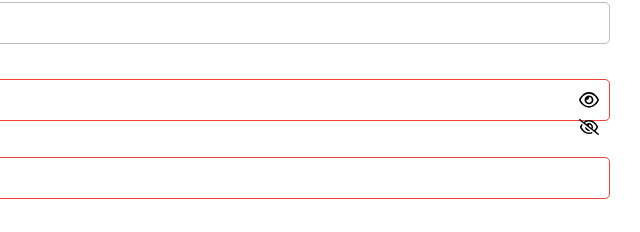
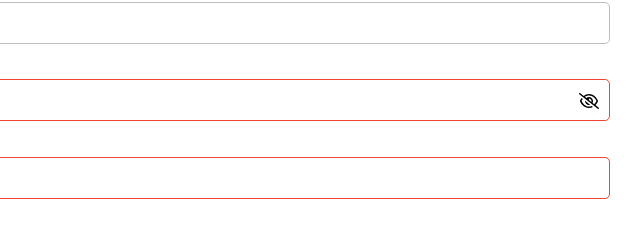
Before and after one commit to svalocin/good-pass, a plain HTML site: page index.html in a window 1280 px wide. Shown: the part 854-1086 px from the top of the page, 640-1280 px from the left. Drawn offline with Linux system fonts and the light colour scheme.

Commit message:
feat: 增加密码展示

```diff
--- a/index.html
+++ b/index.html
@@ -68,7 +68,7 @@
         <label>主体密码</label>
         <input id="pass" type="password" class="invalid" placeholder="简单易记即可">
         <i class="toggle-password fa fa-fw fa-eye-slash">
-          <svg id="pass-show" xmlns="http://www.w3.org/2000/svg" viewBox="0 0 576 512"><!--!Font Awesome Free 6.5.2 by @fontawesome - https://fontawesome.com License - https://fontawesome.com/license/free Copyright 2024 Fonticons, Inc.--><path d="M288 80c-65.2 0-118.8 29.6-159.9 67.7C89.6 183.5 63 226 49.4 256c13.6 30 40.2 72.5 78.6 108.3C169.2 402.4 222.8 432 288 432s118.8-29.6 159.9-67.7C486.4 328.5 513 286 526.6 256c-13.6-30-40.2-72.5-78.6-108.3C406.8 109.6 353.2 80 288 80zM95.4 112.6C142.5 68.8 207.2 32 288 32s145.5 36.8 192.6 80.6c46.8 43.5 78.1 95.4 93 131.1c3.3 7.9 3.3 16.7 0 24.6c-14.9 35.7-46.2 87.7-93 131.1C433.5 443.2 368.8 480 288 480s-145.5-36.8-192.6-80.6C48.6 356 17.3 304 2.5 268.3c-3.3-7.9-3.3-16.7 0-24.6C17.3 208 48.6 156 95.4 112.6zM288 336c44.2 0 80-35.8 80-80s-35.8-80-80-80c-.7 0-1.3 0-2 0c1.3 5.1 2 10.5 2 16c0 35.3-28.7 64-64 64c-5.5 0-10.9-.7-16-2c0 .7 0 1.3 0 2c0 44.2 35.8 80 80 80zm0-208a128 128 0 1 1 0 256 128 128 0 1 1 0-256z"/></svg>
+          <svg id="pass-show" style="display: none;" xmlns="http://www.w3.org/2000/svg" viewBox="0 0 576 512"><!--!Font Awesome Free 6.5.2 by @fontawesome - https://fontawesome.com License - https://fontawesome.com/license/free Copyright 2024 Fonticons, Inc.--><path d="M288 80c-65.2 0-118.8 29.6-159.9 67.7C89.6 183.5 63 226 49.4 256c13.6 30 40.2 72.5 78.6 108.3C169.2 402.4 222.8 432 288 432s118.8-29.6 159.9-67.7C486.4 328.5 513 286 526.6 256c-13.6-30-40.2-72.5-78.6-108.3C406.8 109.6 353.2 80 288 80zM95.4 112.6C142.5 68.8 207.2 32 288 32s145.5 36.8 192.6 80.6c46.8 43.5 78.1 95.4 93 131.1c3.3 7.9 3.3 16.7 0 24.6c-14.9 35.7-46.2 87.7-93 131.1C433.5 443.2 368.8 480 288 480s-145.5-36.8-192.6-80.6C48.6 356 17.3 304 2.5 268.3c-3.3-7.9-3.3-16.7 0-24.6C17.3 208 48.6 156 95.4 112.6zM288 336c44.2 0 80-35.8 80-80s-35.8-80-80-80c-.7 0-1.3 0-2 0c1.3 5.1 2 10.5 2 16c0 35.3-28.7 64-64 64c-5.5 0-10.9-.7-16-2c0 .7 0 1.3 0 2c0 44.2 35.8 80 80 80zm0-208a128 128 0 1 1 0 256 128 128 0 1 1 0-256z"/></svg>
           <svg id="pass-hide" xmlns="http://www.w3.org/2000/svg" viewBox="0 0 640 512"><!--!Font Awesome Free 6.5.2 by @fontawesome - https://fontawesome.com License - https://fontawesome.com/license/free Copyright 2024 Fonticons, Inc.--><path d="M38.8 5.1C28.4-3.1 13.3-1.2 5.1 9.2S-1.2 34.7 9.2 42.9l592 464c10.4 8.2 25.5 6.3 33.7-4.1s6.3-25.5-4.1-33.7L525.6 386.7c39.6-40.6 66.4-86.1 79.9-118.4c3.3-7.9 3.3-16.7 0-24.6c-14.9-35.7-46.2-87.7-93-131.1C465.5 68.8 400.8 32 320 32c-68.2 0-125 26.3-169.3 60.8L38.8 5.1zm151 118.3C226 97.7 269.5 80 320 80c65.2 0 118.8 29.6 159.9 67.7C518.4 183.5 545 226 558.6 256c-12.6 28-36.6 66.8-70.9 100.9l-53.8-42.2c9.1-17.6 14.2-37.5 14.2-58.7c0-70.7-57.3-128-128-128c-32.2 0-61.7 11.9-84.2 31.5l-46.1-36.1zM394.9 284.2l-81.5-63.9c4.2-8.5 6.6-18.2 6.6-28.3c0-5.5-.7-10.9-2-16c.7 0 1.3 0 2 0c44.2 0 80 35.8 80 80c0 9.9-1.8 19.4-5.1 28.2zm51.3 163.3l-41.9-33C378.8 425.4 350.7 432 320 432c-65.2 0-118.8-29.6-159.9-67.7C121.6 328.5 95 286 81.4 256c8.3-18.4 21.5-41.5 39.4-64.8L83.1 161.5C60.3 191.2 44 220.8 34.5 243.7c-3.3 7.9-3.3 16.7 0 24.6c14.9 35.7 46.2 87.7 93 131.1C174.5 443.2 239.2 480 320 480c47.8 0 89.9-12.9 126.2-32.5zm-88-69.3L302 334c-23.5-5.4-43.1-21.2-53.7-42.3l-56.1-44.2c-.2 2.8-.3 5.6-.3 8.5c0 70.7 57.3 128 128 128c13.3 0 26.1-2 38.2-5.8z"/></svg>
         </i>
       </div>
```
